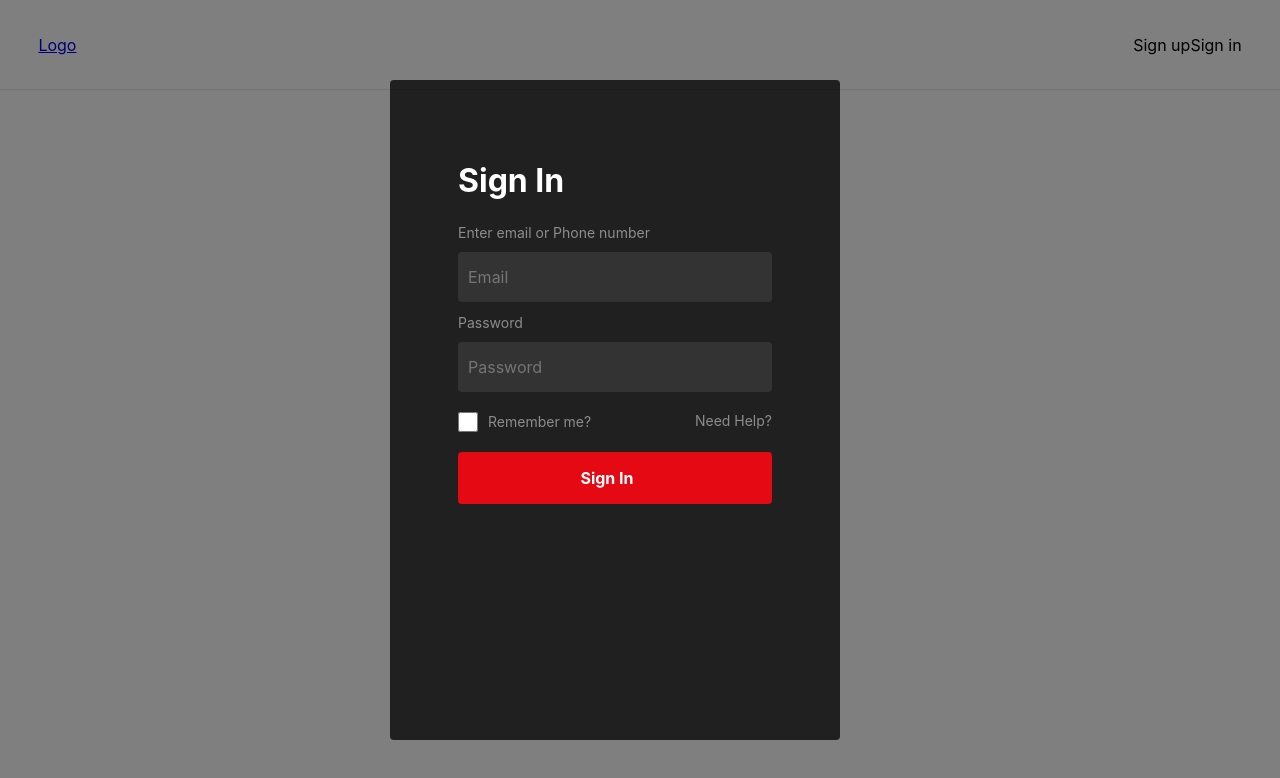
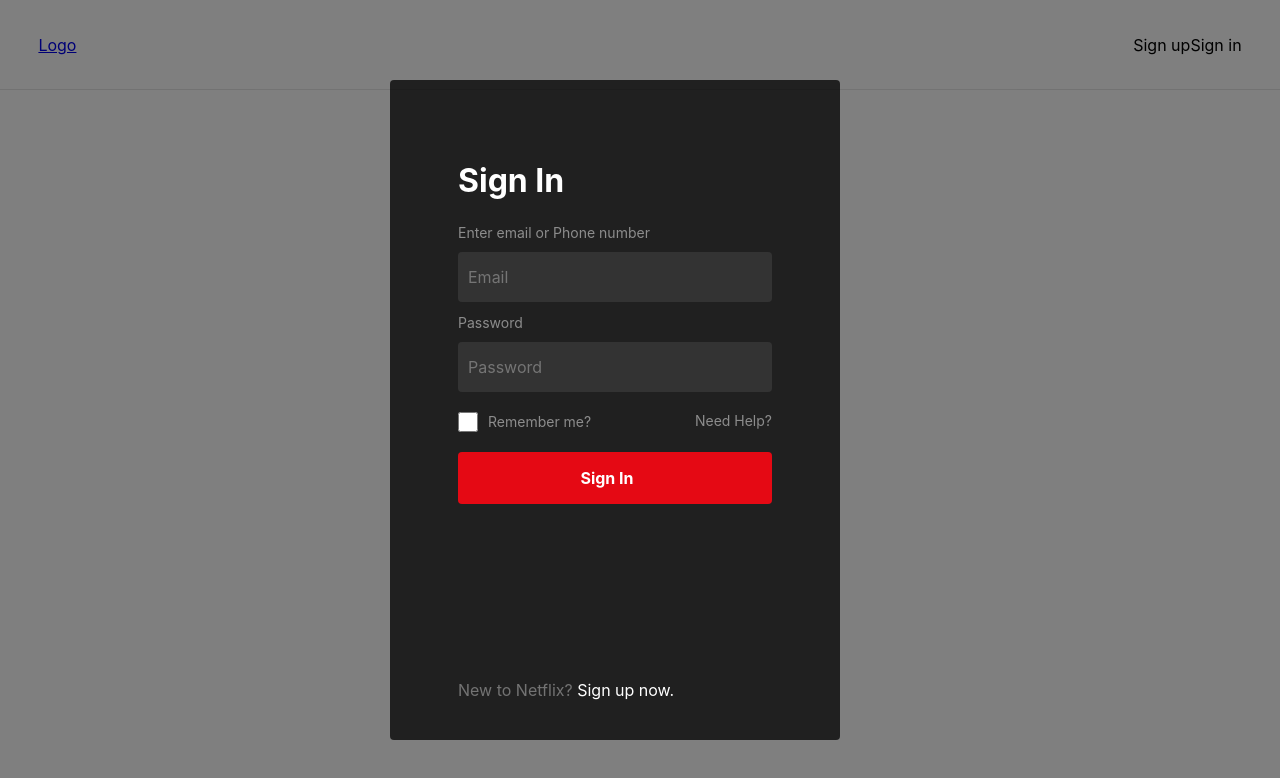
Before and after one commit to VChecherynda/netflix-clone, a React (Create React App) app: page / in a window 1280 px wide. Shown: the top 778 px of the page. Built offline with nearby package versions, Linux system fonts and the light colour scheme.

Commit message:
Add link to the signUp page

```diff
--- a/src/components/UI/Modal/Modal.module.scss
+++ b/src/components/UI/Modal/Modal.module.scss
@@ -1,4 +1,7 @@
 .Modal {
+  display: flex;
+  flex-direction: column;
+  justify-content: space-between;
   width: 300px;
   height: 500px;
   padding: 16px;
--- a/src/containers/SignIn/SignIn.js
+++ b/src/containers/SignIn/SignIn.js
@@ -87,8 +87,8 @@
 
     return (
       <Modal show={true}>
-        <h1 className={classes.SignIn__title}>Sign In</h1>
         <form className={classes.SignIn} onSubmit={this.signInHandler}>
+          <h1 className={classes.SignIn__title}>Sign In</h1>
           {formElementsArray.map(formElement => (
             <Input
               key={formElement.id}
@@ -115,6 +115,11 @@
             Sign In
           </Button>
         </form>
+
+        <div className={classes.SignUpLink}>
+          <span>New to Netflix? </span>
+          <a className={classes.Link} href="">Sign up now.</a>
+        </div>
       </Modal>
     );
   }
--- a/src/containers/SignIn/SignIn.module.scss
+++ b/src/containers/SignIn/SignIn.module.scss
@@ -1,4 +1,5 @@
 .SignIn {
+
   &__title {
     color: #ffffff;
   }
@@ -19,3 +20,20 @@
     }
   }
 }
+
+.SignUpLink {
+  margin-top: 16px;
+  span {
+    color: #737373;
+    font-size: 16px;
+  }
+
+  .Link {
+    color: #ffffff;
+    text-decoration: none;
+
+    &:hover {
+      text-decoration: underline;
+    }
+  }
+}
```
